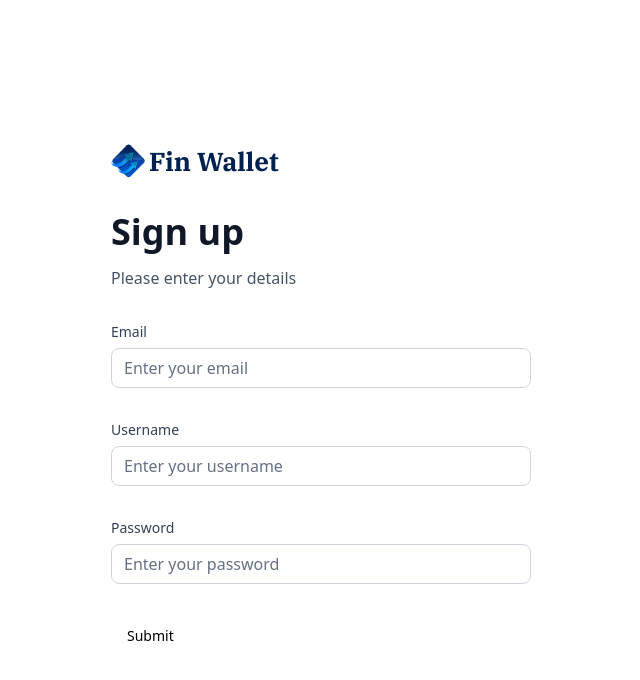
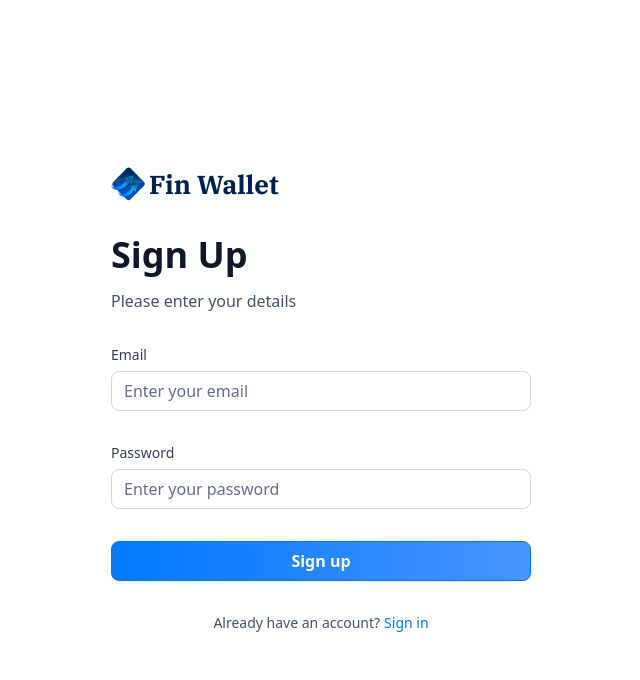
Before and after one commit to albert-gorgori/FinWallet, a Next.js app: page /sign-up in a window 1280 px wide. Shown: the top 680 px of the page, without its empty margins (319-959 px from the left). Built offline with nearby package versions, Linux system fonts and the light colour scheme.

Commit message:
footer auth

```diff
--- a/components/AuthForm.tsx
+++ b/components/AuthForm.tsx
@@ -20,9 +20,11 @@
 import { Input } from "@/components/ui/input";
 import CustomInput from "./CustomInput";
 import { authFormSchema } from "@/lib/utils";
+import { Loader2 } from "lucide-react";
 
 const AuthForm = ({ type }: { type: string }) => {
   const [user, setUser] = useState(null);
+  const [isLoading, setIsLoading] = useState(false);
 
   const form = useForm<z.infer<typeof authFormSchema>>({
     resolver: zodResolver(authFormSchema),
@@ -34,9 +36,9 @@
 
   // 2. Define a submit handler.
   function onSubmit(values: z.infer<typeof authFormSchema>) {
-    // Do something with the form values.
-    // ✅ This will be type-safe and validated.
+    setIsLoading(true);
     console.log(values);
+    setIsLoading(false);
   }
 
   return (
@@ -55,7 +57,7 @@
         </Link>
         <div className="flex flex-col gap-1 md:gap-3">
           <h1 className="text-24 lg:text-36 font-semibold text-gray-900">
-            {user ? "Link account" : type === "sign-in" ? "Sign in" : "Sign up"}
+            {user ? "Link account" : type === "sign-in" ? "Sign In" : "Sign Up"}
           </h1>
           <p className="text-16 font-normal text-gray-600">
             {user
@@ -78,20 +80,40 @@
               />
               <CustomInput
                 control={form.control}
-                name={"username"}
-                label={"Username"}
-                placeholder={"Enter your username"}
-              />
-              <CustomInput
-                control={form.control}
                 name={"password"}
                 label={"Password"}
                 placeholder={"Enter your password"}
               />
-
-              <Button type="submit">Submit</Button>
+              <div className="flex flex-col gap-4">
+                <Button type="submit" className="form-btn" disabled={isLoading}>
+                  {isLoading ? (
+                    <>
+                      <Loader2 size={20} className="animate-spin" /> &nbsp;
+                      Loading...
+                    </>
+                  ) : type === "sign-in" ? (
+                    "Sign in"
+                  ) : (
+                    "Sign up"
+                  )}
+                </Button>
+              </div>
             </form>
           </Form>
+
+          <footer className="flex justify-center gap-1">
+            <p className="text-14 font-normal text-gray-600">
+              {type === "sign-in"
+                ? "Don't have an account?"
+                : "Already have an account?"}{" "}
+            </p>
+            <Link
+              href={type === "sign-in" ? "/sign-up" : "/sign-in"}
+              className="form-link"
+            >
+              {type === "sign-in" ? "Sign up" : "Sign in"}
+            </Link>
+          </footer>
         </>
       )}
     </section>
--- a/components/CustomInput.tsx
+++ b/components/CustomInput.tsx
@@ -1,13 +1,13 @@
 import React from "react";
 import { FormControl, FormField, FormLabel, FormMessage } from "./ui/form";
 import { Input } from "./ui/input";
-import { Control, Form } from "react-hook-form";
+import { Control, FieldPath, Form } from "react-hook-form";
 import { z } from "zod";
 import { authFormSchema } from "@/lib/utils";
 
 interface CustomInputProps {
   control: Control<z.infer<typeof authFormSchema>>;
-  name: string;
+  name: FieldPath<z.infer<typeof authFormSchema>>;
   label: string;
   placeholder: string;
 }
@@ -25,6 +25,7 @@
               <Input
                 placeholder={placeholder}
                 className="input-class"
+                type={name === "password" ? "password" : 'text'}
                 {...field}
               />
             </FormControl>
```
